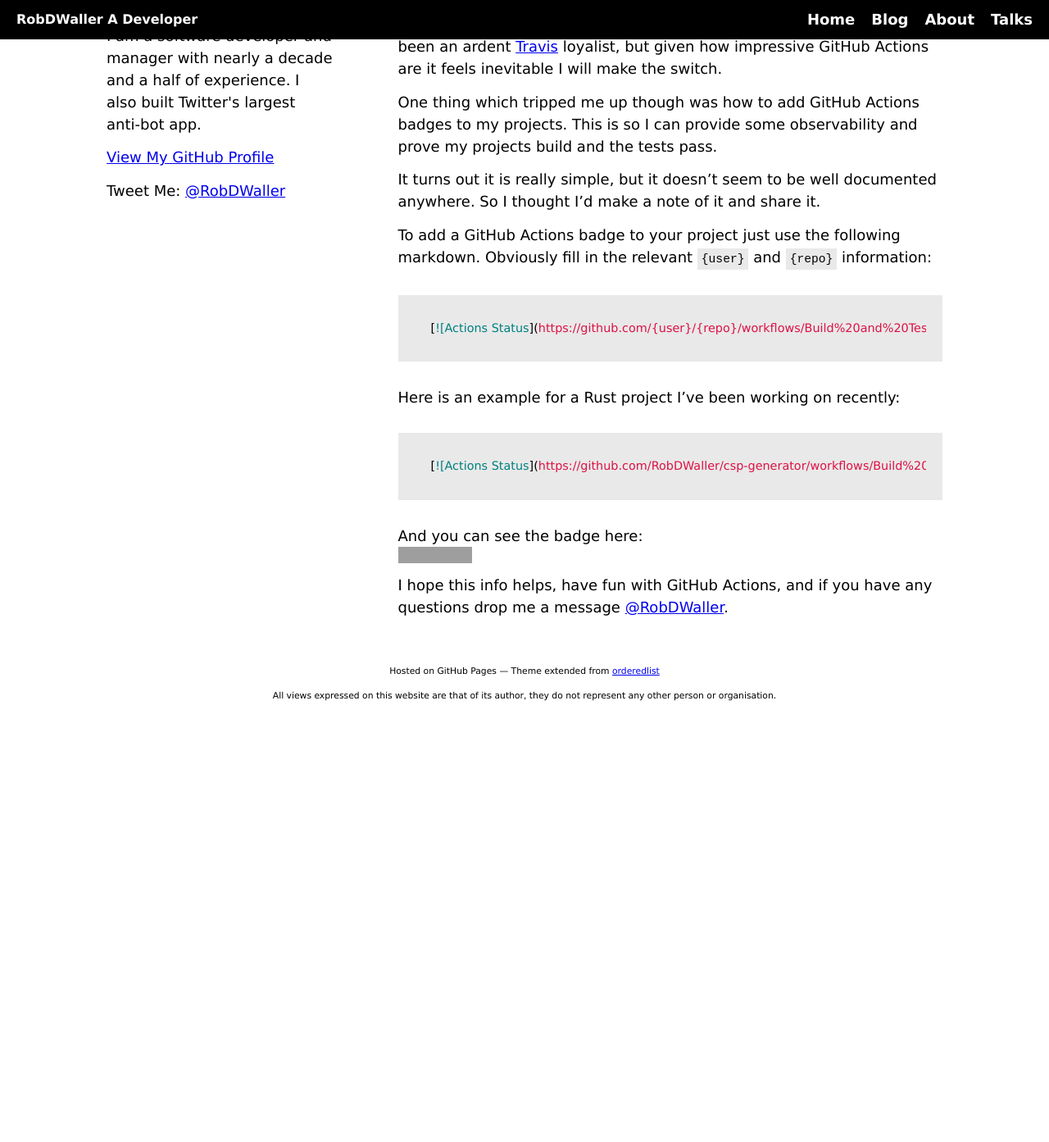
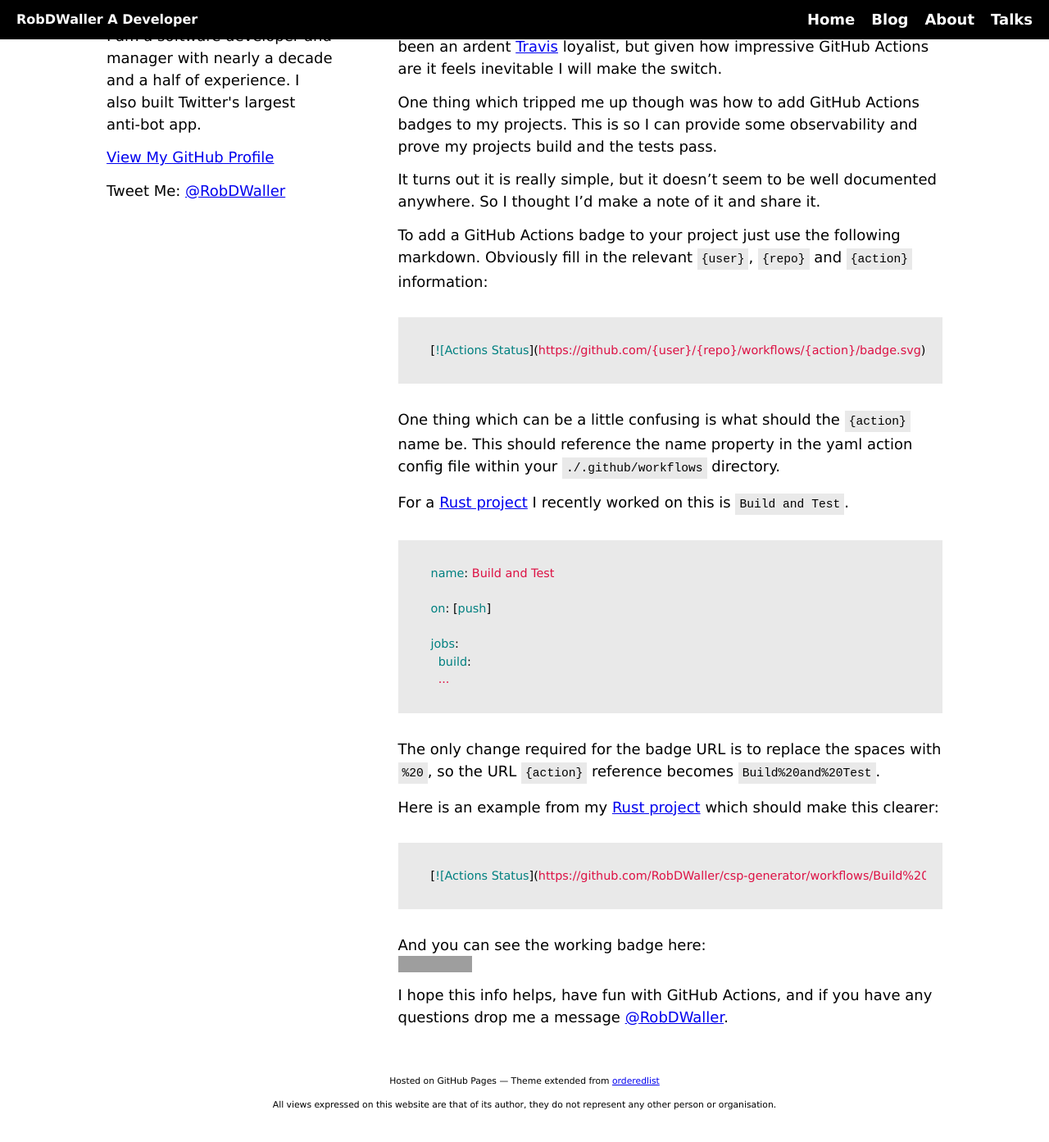
Before and after one commit to RobDWaller/robdwaller.github.io, a Jekyll site: the page built from _posts/2020-03-20-add-github-actions-badge.md, in a window 1280 px wide and 1400 px high, scrolled down 311 px. Shown: the top 1393 px of the window at 82% size. Built offline with Jekyll 4.4.1, drawn with Linux system fonts in a browser that asks for light colours; before the commit the page ends 1212 px from its top, so only the background shows below that; grey boxes are pictures that could not be loaded.

Commit message:
Improvements to github actions badge post.

````diff
--- a/_posts/2020-03-20-add-github-actions-badge.md
+++ b/_posts/2020-03-20-add-github-actions-badge.md
@@ -11,19 +11,35 @@ One thing which tripped me up though was how to add GitHub Actions badges to my
 
 It turns out it is really simple, but it doesn't seem to be well documented anywhere. So I thought I'd make a note of it and share it.
 
-To add a GitHub Actions badge to your project just use the following markdown. Obviously fill in the relevant `{user}` and `{repo}` information:
+To add a GitHub Actions badge to your project just use the following markdown. Obviously fill in the relevant `{user}`, `{repo}` and `{action}` information:
 
 ```markdown
-[![Actions Status](https://github.com/{user}/{repo}/workflows/Build%20and%20Test/badge.svg)](https://github.com/{user}/{repo}/actions)
+[![Actions Status](https://github.com/{user}/{repo}/workflows/{action}/badge.svg)](https://github.com/{user}/{repo}/actions)
 ```
 
-Here is an example for a Rust project I've been working on recently:
+One thing which can be a little confusing is what should the `{action}` name be. This should reference the name property in the yaml action config file within your `./.github/workflows` directory.
+
+For a [Rust project](https://github.com/RobDWaller/csp-generator/blob/master/.github/workflows/build-test.yml) I recently worked on this is `Build and Test`.
+
+```yaml
+name: Build and Test
+
+on: [push]
+
+jobs:
+  build:
+  ...
+```
+
+The only change required for the badge URL is to replace the spaces with `%20`, so the URL `{action}` reference becomes `Build%20and%20Test`.
+
+Here is an example from my [Rust project](https://github.com/RobDWaller/csp-generator/blob/master/README.md) which should make this clearer:
 
 ```markdown
 [![Actions Status](https://github.com/RobDWaller/csp-generator/workflows/Build%20and%20Test/badge.svg)](https://github.com/RobDWaller/csp-generator/actions)
 ```
 
-And you can see the badge here:
+And you can see the working badge here:
 [![Actions Status](https://github.com/RobDWaller/csp-generator/workflows/Build%20and%20Test/badge.svg)](https://github.com/RobDWaller/csp-generator/actions)
 
 I hope this info helps, have fun with GitHub Actions, and if you have any questions drop me a message [@RobDWaller](https://twitter.com/RobDWaller).
````
